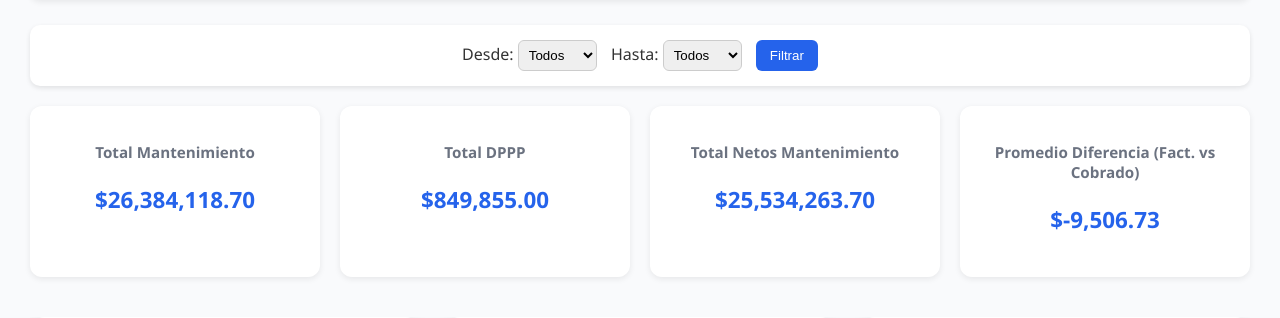
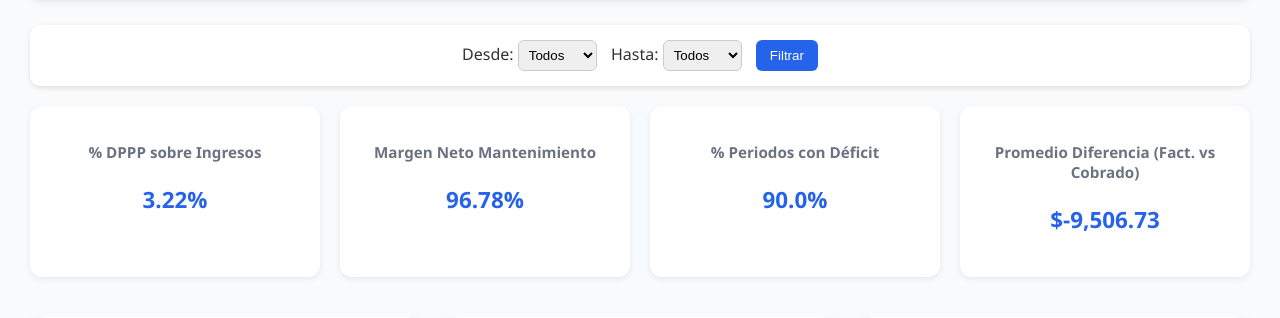
Before and after one commit to AxlJoan/Control-Financiero, a Django app: page /index in a window 1280 px wide. Shown: the part 104-422 px from the top of the page. Run offline with Django 5.2, Linux system fonts and the light colour scheme; data comes from the database, SQL or seed files in the repository; both versions use the stored data as it was after the commit.

Commit message:
Versión a Documentar

```diff
--- a/dashboard/templates/finanzas/index.html
+++ b/dashboard/templates/finanzas/index.html
@@ -8,16 +8,16 @@
 <!-- 🔹 TARJETAS KPI -->
 <div class="kpi-container">
   <div class="kpi-card">
-    <h3>Total Mantenimiento</h3>
-    <p>${{ total_mantenimiento|floatformat:2|intcomma }}</p>
+    <h3>% DPPP sobre Ingresos</h3>
+    <p>{{ porcentaje_dppp|floatformat:2 }}%</p>
   </div>
   <div class="kpi-card">
-    <h3>Total DPPP</h3>
-    <p>${{ total_dppp|floatformat:2|intcomma }}</p>
+    <h3>Margen Neto Mantenimiento</h3>
+    <p>{{ margen_neto|floatformat:2 }}%</p>
   </div>
   <div class="kpi-card">
-    <h3>Total Netos Mantenimiento</h3>
-    <p>${{ total_netos|floatformat:2|intcomma }}</p>
+    <h3>% Periodos con Déficit</h3>
+    <p>{{ porcentaje_deficit|floatformat:1 }}%</p>
   </div>
   <div class="kpi-card">
     <h3>Promedio Diferencia (Fact. vs Cobrado)</h3>
--- a/dashboard/views.py
+++ b/dashboard/views.py
@@ -221,23 +221,40 @@ def index(request):
     total_netos = sum((r.ingresos_netos_mantenimiento or Decimal(0)) for r in registros)
     promedio_diferencia = (
         sum((r.diferencia_ingresos_fac_vs_cobrados or Decimal(0)) for r in registros) / len(registros)
-        if registros else 0
-)
+        if registros else Decimal(0)
+    )
+
+    # --- KPI NUEVOS ---
+    # 1️⃣ Porcentaje de DPPP sobre ingresos
+    porcentaje_dppp = (total_dppp / total_mantenimiento * 100) if total_mantenimiento else 0
+
+    # 2️⃣ Margen neto de mantenimiento
+    margen_neto = (total_netos / total_mantenimiento * 100) if total_mantenimiento else 0
+
+    # 3️⃣ Porcentaje de periodos con diferencia negativa
+    periodos_con_deficit = len([r for r in registros if (r.diferencia_ingresos_fac_vs_cobrados or 0) < 0])
+    porcentaje_deficit = (periodos_con_deficit / len(registros) * 100) if registros else 0
+
+    context = {
+        "registros": registros,
+        "total_mantenimiento": total_mantenimiento,
+        "total_dppp": total_dppp,
+        "total_netos": total_netos,
+        "promedio_diferencia": promedio_diferencia,
+        "porcentaje_dppp": porcentaje_dppp,
+        "margen_neto": margen_neto,
+        "porcentaje_deficit": porcentaje_deficit,
+    }
 
     # Convierte registros en lista de diccionarios para el JS
     registros_serializados = [model_to_dict(r) for r in registros]
     registros_json = json.dumps(registros_serializados, default=str)
 
-    return render(request, "finanzas/index.html", {
-        "form": form,
-        "mensaje": mensaje,
-        "registros": registros,
-        "registros_json": registros_json,
-        "periodos": periodos,
-        "total_mantenimiento": total_mantenimiento,
-        "total_dppp": total_dppp,
-        "total_netos": total_netos,
-        "promedio_diferencia": promedio_diferencia,
+    return render(request, "finanzas/index.html", context | {
+    "form": form,
+    "mensaje": mensaje,
+    "registros_json": registros_json,
+    "periodos": periodos,
     })
 
 @login_required
```
Also changed, not shown: db.sqlite3.
